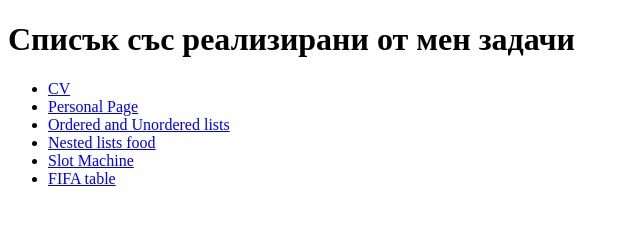
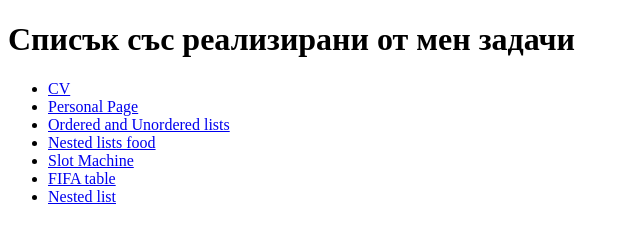
Before and after one commit to atpenkova/WD-HW, a plain HTML site: page HW/index.html in a window 1280 px wide. Shown: the full height of the page, 0-640 px from the left. Drawn offline with Linux system fonts and the light colour scheme.

Commit message:
Update index.html

```diff
--- a/HW/index.html
+++ b/HW/index.html
@@ -27,6 +27,9 @@
         <li>
             <a href="./Pages/FIFA_Table.html">FIFA table</a>
         </li>
+        <li>
+            <a href="./Pages/Nested list.html">Nested list</a>
+        </li>
     </ul>
 </body>
 </html>
```
